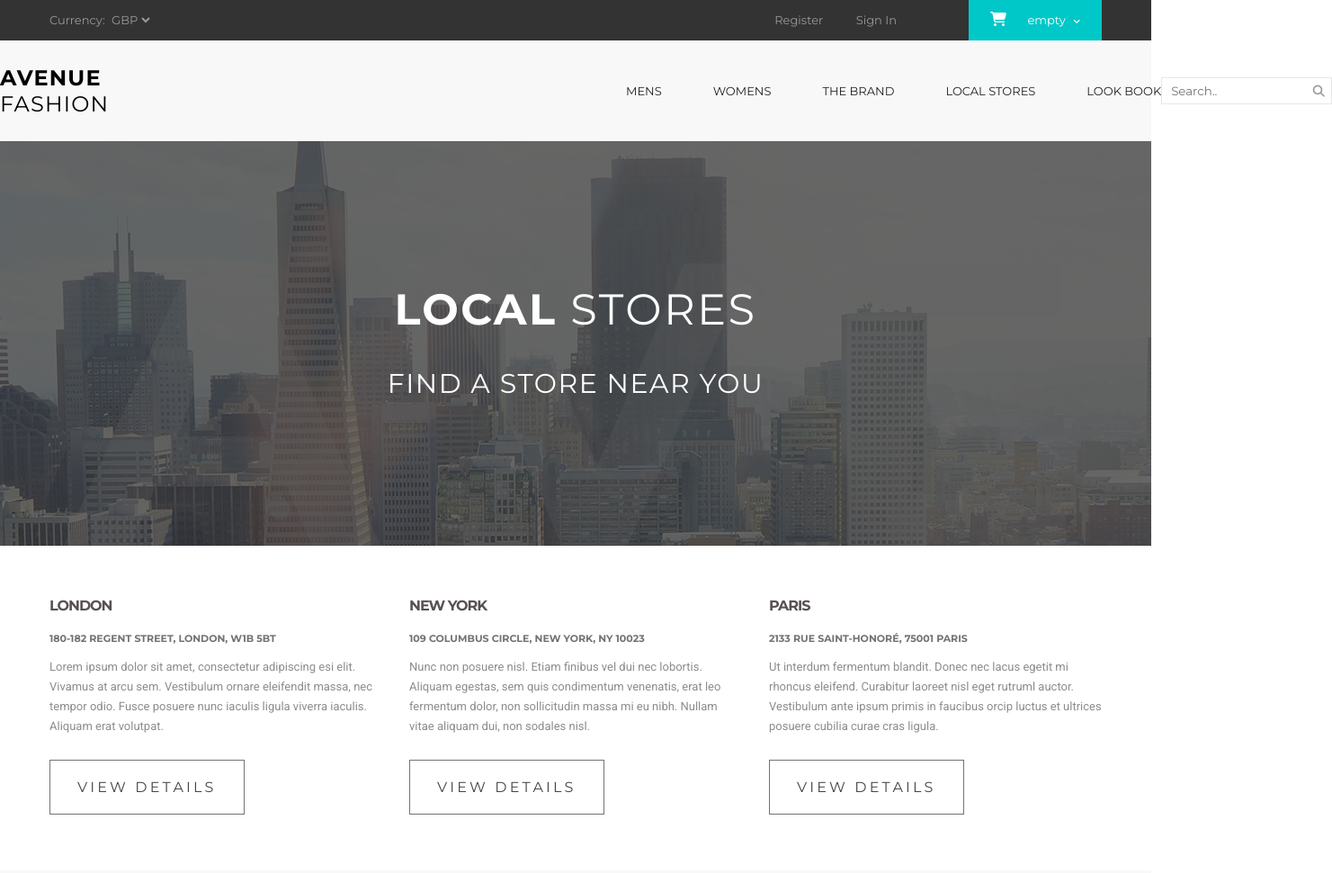
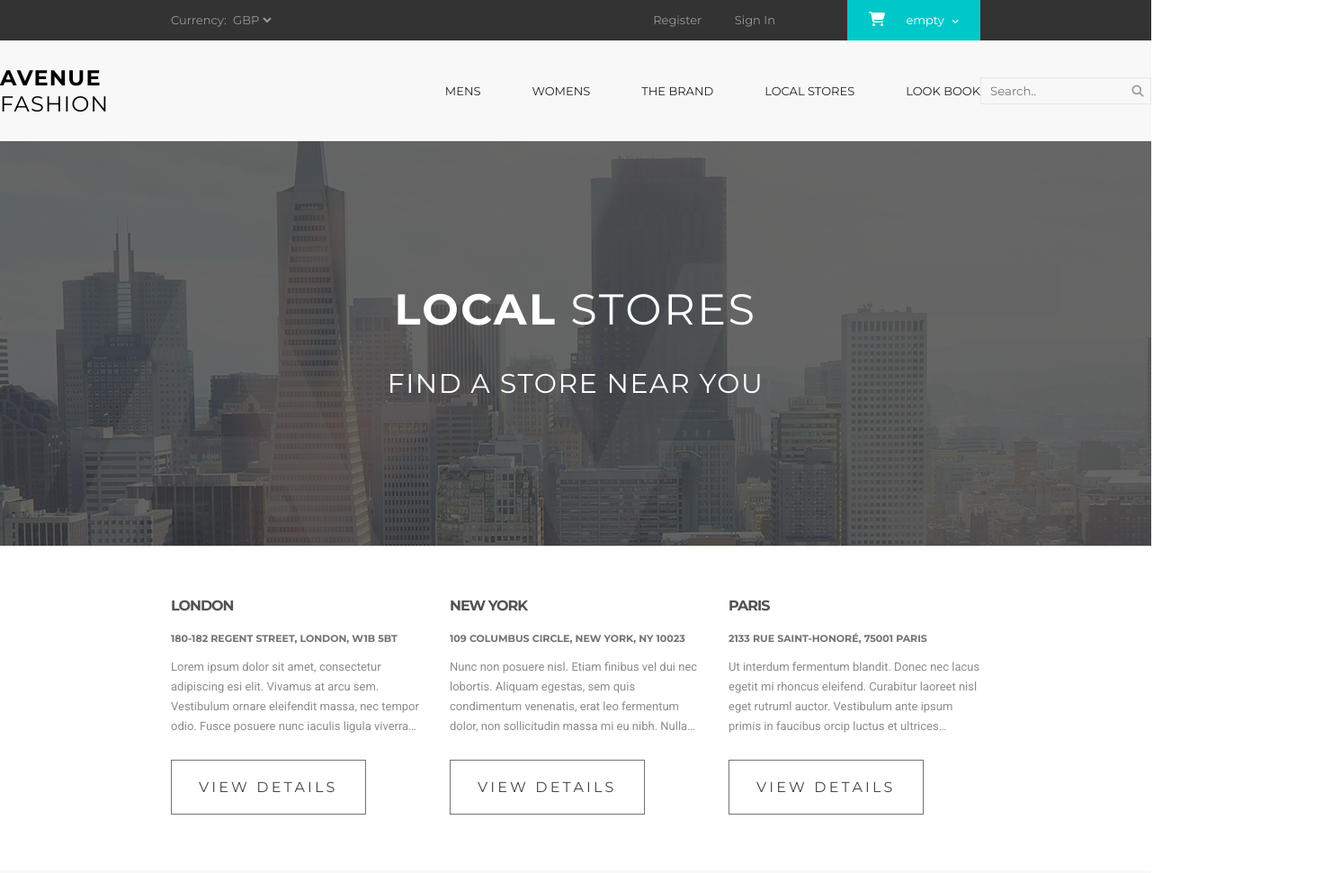
Before and after one commit to tikhiy/avenue-fashion, a website built with Parcel: page src/index.html in a window 1280 px wide. Shown: the top 971 px of the page at 90% size, 1481 px wide, since content can reach past the window. Built offline with nearby package versions, Linux system fonts and the light colour scheme; grey boxes are pictures that could not be loaded.

Commit message:
Changed max-width behavior

```diff
--- a/src/_location-details.scss
+++ b/src/_location-details.scss
@@ -3,7 +3,7 @@
   display: grid;
   grid-column-gap: 0px;
   grid-row-gap: 0px;
-  grid-template-columns: 1fr repeat(5, #{$max-width * 0.2}) 1fr;
+  grid-template-columns: 1fr repeat(5, calc(var(--max-width) / 5)) 1fr;
   grid-template-rows: 1fr;
 
   iframe {
--- a/src/_navbar.scss
+++ b/src/_navbar.scss
@@ -6,7 +6,7 @@ $navbar-height: 112px;
   display: grid;
   grid-column-gap: 0px;
   grid-row-gap: 0px;
-  grid-template-columns: 1fr $max-width 1fr;
+  grid-template-columns: 1fr var(--max-width) 1fr;
   grid-template-rows: 1fr;
   height: $navbar-height;
   justify-items: center;
--- a/src/_variables.scss
+++ b/src/_variables.scss
@@ -1,6 +1,5 @@
 $cyan: #00c8c8;
 $dark: #333333;
-$max-width: 1170px;
 
 @mixin line-clamp($value) {
   -webkit-box-orient: vertical;
--- a/src/index.scss
+++ b/src/index.scss
@@ -53,6 +53,14 @@ a {
 }
 
 .container {
-  max-width: $max-width;
+  max-width: var(--max-width);
   margin: 0 auto;
 }
+
+:root {
+  --max-width: 900px;
+
+  @media (min-width: 1920px) {
+    --max-width: 1170px;
+  }
+}
```
